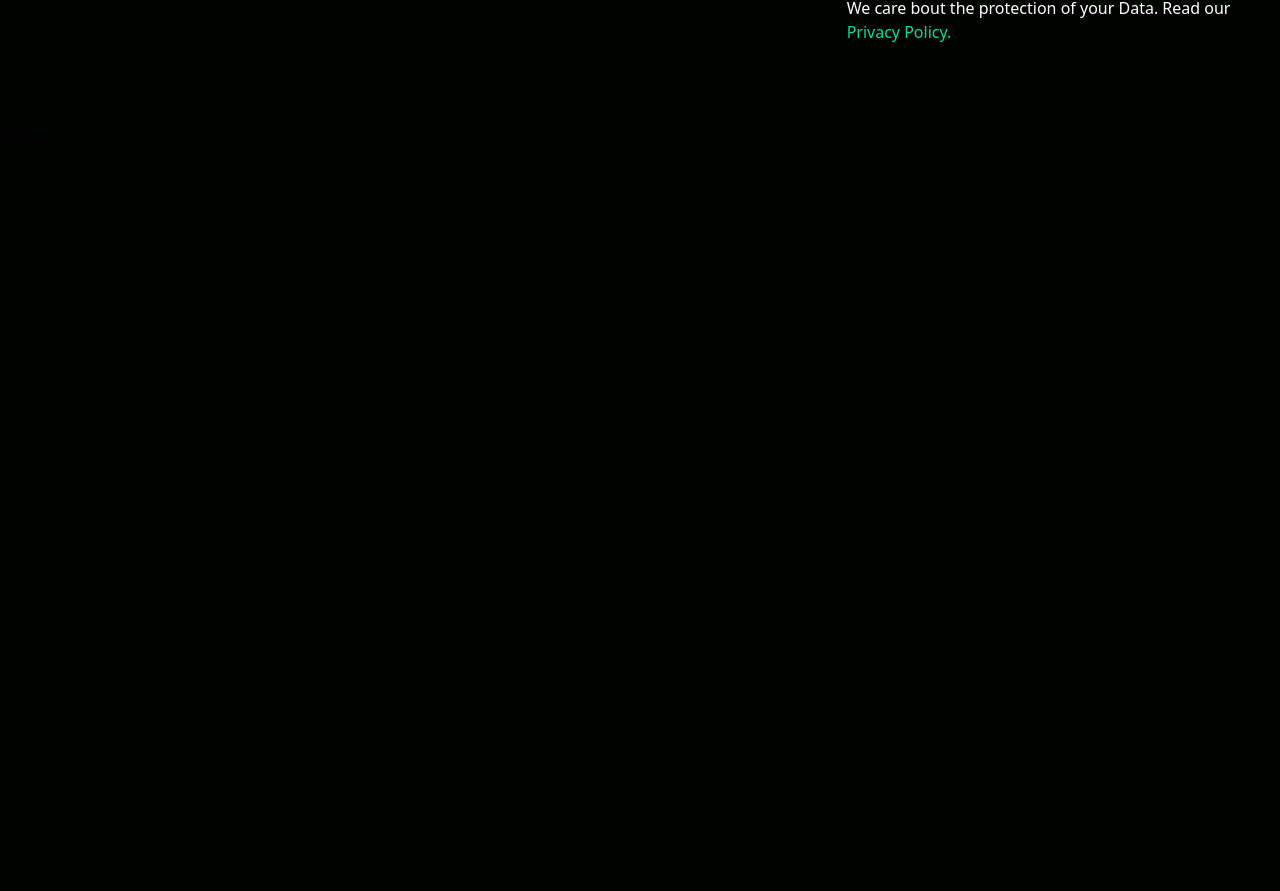
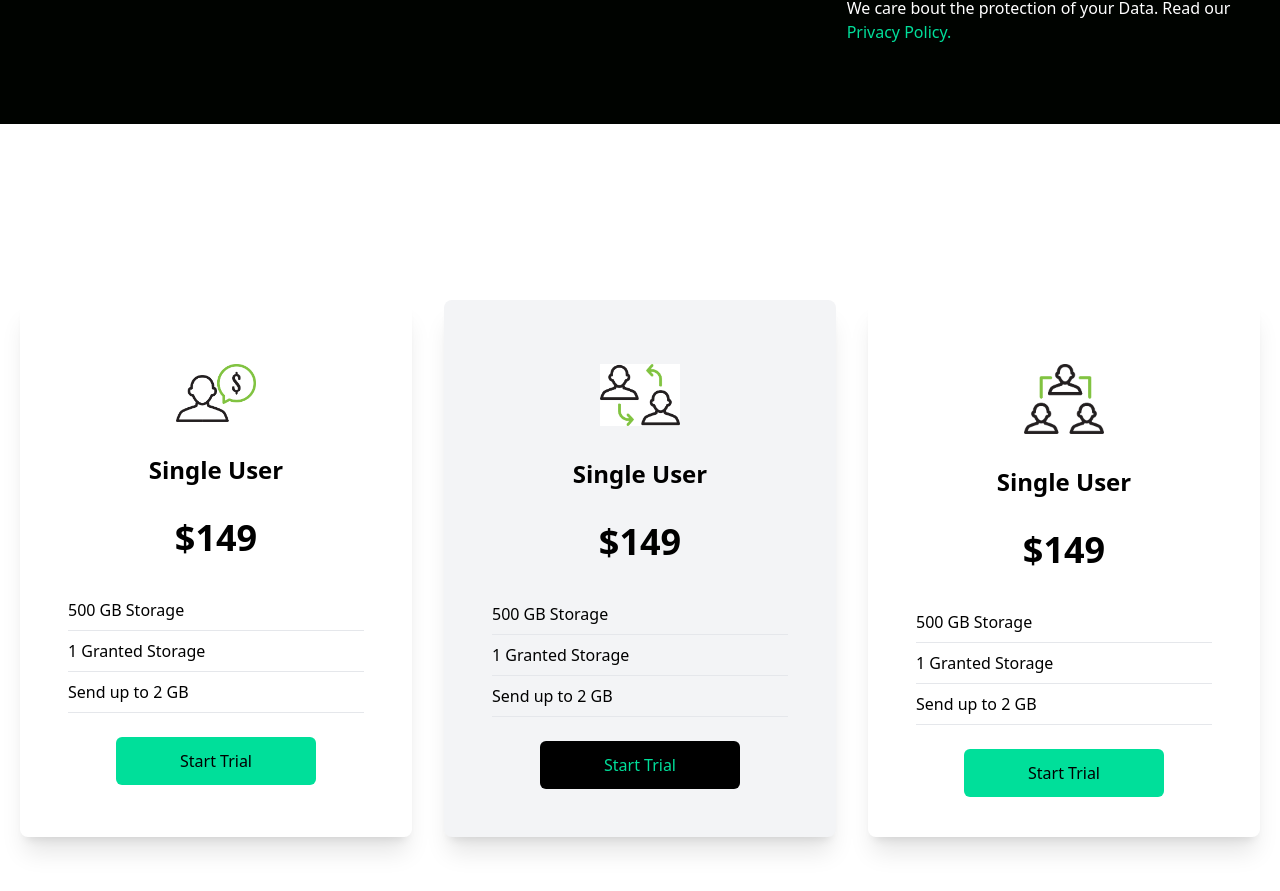
Before and after one commit to daysuwaa/react-tailwind, a React (Create React App) app: page / in a window 1280 px wide. Shown: the part 1557-2448 px from the top of the page. Before the commit the page ends 1705 px from the top, so only its background shows below. Built offline with nearby package versions, Linux system fonts and the light colour scheme.

Commit message:
Commit : card done.

```diff
--- a/src/components /Cards.jsx
+++ b/src/components /Cards.jsx
@@ -1,8 +1,48 @@
 import React from 'react'
+import Single from '../assets/single.png';
+import Double from '../assets/double.png';
+import Triple from '../assets/triple.png';
 
 const Cards = () => {
   return (
-    <div>Cards</div>
+    <div className='w-full py-[10rem] px-4 bg-white'>
+        <div className='max-w-[1240px] mx-auto grid md:grid-cols-3 gap-8'>
+            <div className='w-full shadow-xl flex flex-col p-4 my-4 rounded-lg hover:scale-105 duration-300'>
+                <img className='w-20 mx-auto mt-[3rem] bg-white' src={Single}alt=''/>
+                <h2 className='text-2xl font-bold text-center py-8'>Single User</h2>
+                <p className='text-center text-4xl font-bold'>$149</p>
+                <div className='text-ceneter font-medium'>
+                    <p className='py-2 border-b mx-8 mt-8'>500 GB Storage</p>
+                    <p className='py-2 border-b mx-8'>1 Granted Storage</p>
+                    <p className='py-2 border-b mx-8'>Send up to 2 GB</p>
+                </div>
+                <button className='bg-[#00df9a] w-[200px] rounded-md font-medium my-6 mx-auto px-6 py-3'>Start Trial</button>
+            </div>
+            <div className='w-full shadow-xl bg-gray-100 flex flex-col p-4 my-4 rounded-lg hover:scale-105 duration-300'>
+                <img className='w-20 mx-auto mt-[3rem] bg-white' src={Double}alt=''/>
+                <h2 className='text-2xl font-bold text-center py-8'>Single User</h2>
+                <p className='text-center text-4xl font-bold'>$149</p>
+                <div className='text-ceneter font-medium'>
+                    <p className='py-2 border-b mx-8 mt-8'>500 GB Storage</p>
+                    <p className='py-2 border-b mx-8'>1 Granted Storage</p>
+                    <p className='py-2 border-b mx-8'>Send up to 2 GB</p>
+                </div>
+                <button className='bg-black text-[#00df9a] w-[200px] rounded-md font-medium my-6 mx-auto px-6 py-3'>Start Trial</button>
+            </div>
+            <div className='w-full shadow-xl flex flex-col p-4 my-4 rounded-lg hover:scale-105 duration-300'>
+                <img className='w-20 mx-auto mt-[3rem] bg-white' src={Triple}alt=''/>
+                <h2 className='text-2xl font-bold text-center py-8'>Single User</h2>
+                <p className='text-center text-4xl font-bold'>$149</p>
+                <div className='text-ceneter font-medium'>
+                    <p className='py-2 border-b mx-8 mt-8'>500 GB Storage</p>
+                    <p className='py-2 border-b mx-8'>1 Granted Storage</p>
+                    <p className='py-2 border-b mx-8'>Send up to 2 GB</p>
+                </div>
+                <button className='bg-[#00df9a] w-[200px] rounded-md font-medium my-6 mx-auto px-6 py-3'>Start Trial</button>
+            </div>
+        </div>
+
+    </div>
   )
 }
 
```
